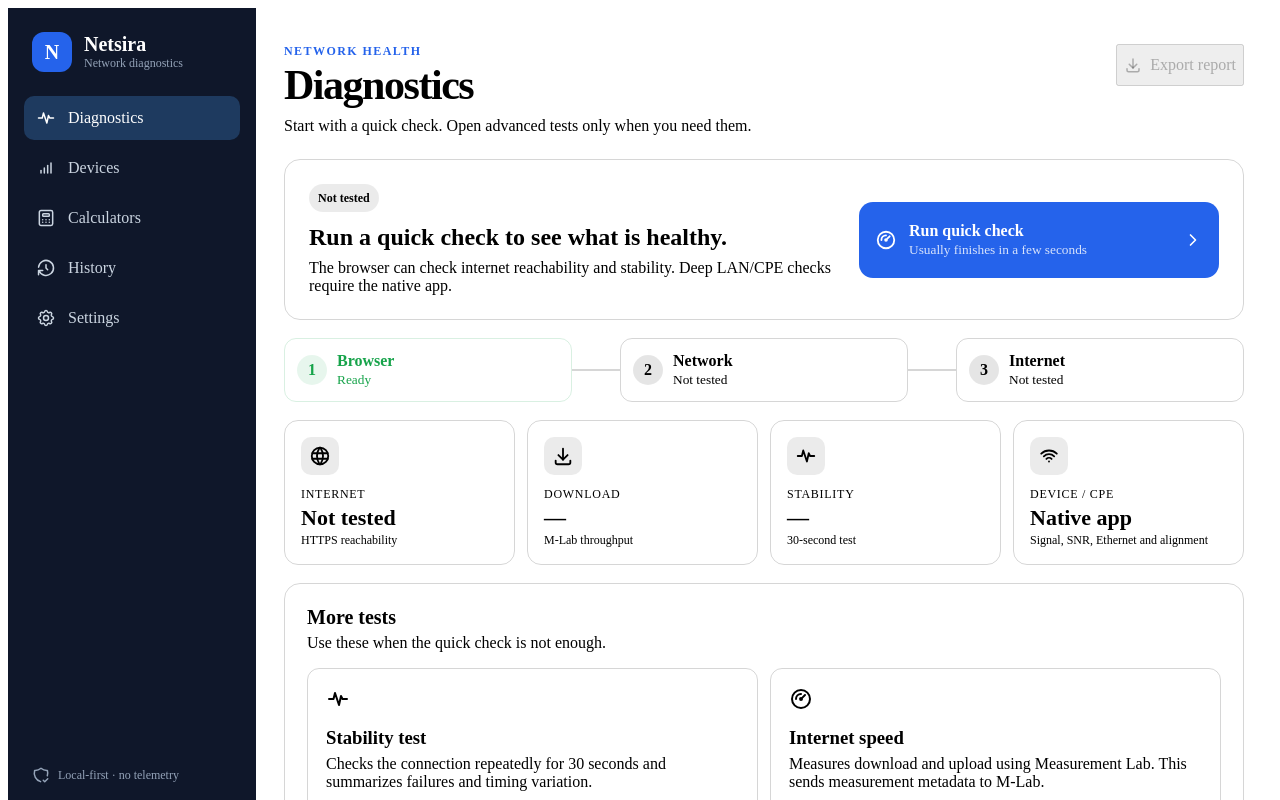
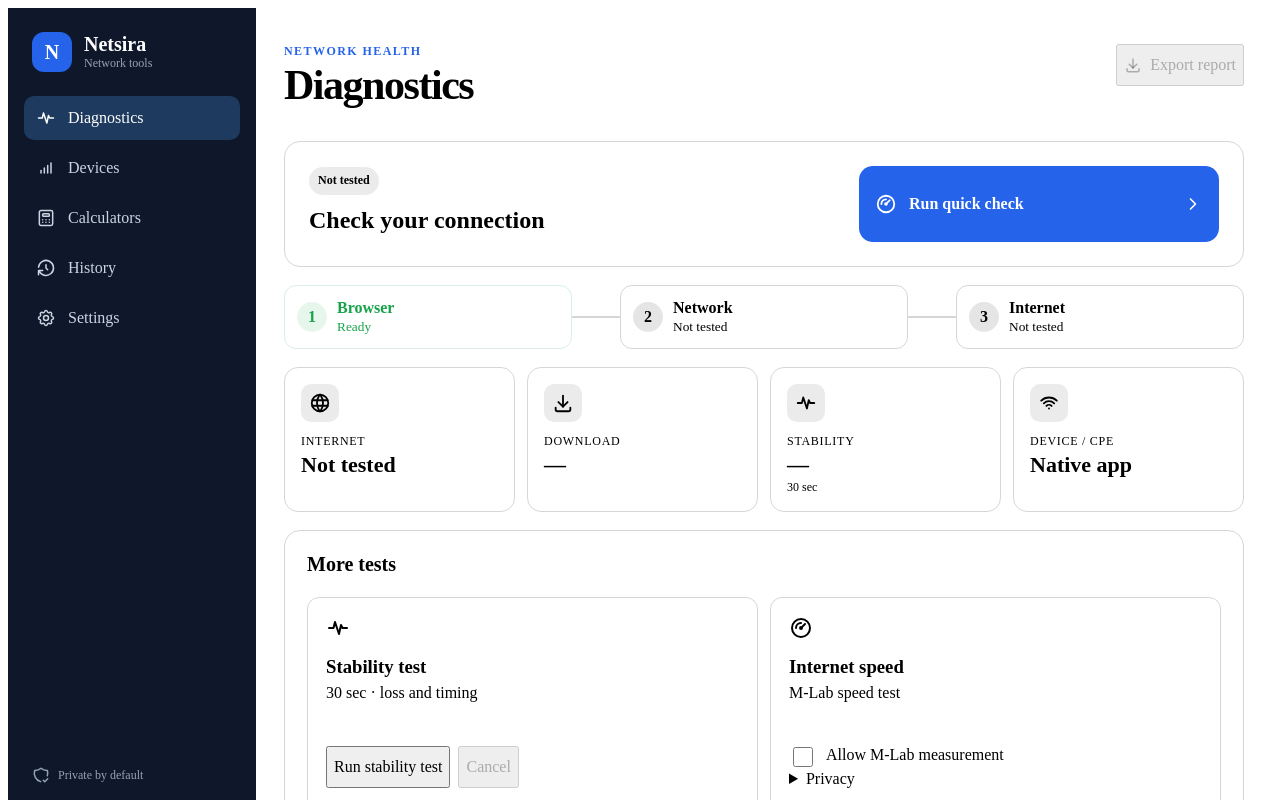
Before and after one commit to ShadowUR0/Netsira, a React (Vite) app in the folder web/: page / in a window 1280 px wide. Shown: the top 800 px of the page. Built offline with nearby package versions, Linux system fonts and the light colour scheme.

Commit message:
Reduce visible copy and defer web details

```diff
--- a/web/src/App.tsx
+++ b/web/src/App.tsx
@@ -69,14 +69,14 @@ export function App() {
   const [page, setPage] = useState<Page>('diagnostics')
   const [mlabConsent, setMlabConsent] = useState(false)
   const [modeRunning, setModeRunning] = useState(false)
-  const [modeText, setModeText] = useState('Not run yet.')
+  const [modeText, setModeText] = useState('—')
   const [quickRunning, setQuickRunning] = useState(false)
   const [lastQuick, setLastQuick] = useState<WebQuickResult | null>(null)
   const [speedRunning, setSpeedRunning] = useState(false)
   const [lastSpeed, setLastSpeed] = useState<Ndt7Result | null>(null)
   const [stabilityRunning, setStabilityRunning] = useState(false)
   const [lastStability, setLastStability] = useState<WebStabilityResult | null>(null)
-  const [stabilityText, setStabilityText] = useState('Not run yet.')
+  const [stabilityText, setStabilityText] = useState('—')
   const stabilityAbort = useRef<AbortController | null>(null)
   const [distance, setDistance] = useState('1')
   const [frequency, setFrequency] = useState('5800')
@@ -93,19 +93,19 @@ export function App() {
 
   async function runStandard() {
     if (!mlabConsent) {
-      setModeText('Confirm the M-Lab privacy notice first.')
+      setModeText('Enable M-Lab first')
       return
     }
     setModeRunning(true)
-    setModeText('Running connection checks and throughput test…')
+    setModeText('Running…')
     try {
       const quickResult = await runWebQuickTest()
       setLastQuick(quickResult)
       const speedResult = await runNdt7()
       setLastSpeed(speedResult)
-      setModeText('Standard test complete.')
+      setModeText('Done')
     } catch (error) {
-      setModeText('Test failed: ' + (error instanceof Error ? error.message : 'unknown error'))
+      setModeText('Failed: ' + (error instanceof Error ? error.message : 'unknown error'))
     } finally {
       setModeRunning(false)
     }
@@ -113,7 +113,7 @@ export function App() {
 
   async function runSpeed() {
     if (!mlabConsent) {
-      setModeText('Confirm the M-Lab privacy notice first.')
+      setModeText('Enable M-Lab first')
       return
     }
     setSpeedRunning(true)
@@ -129,7 +129,7 @@ export function App() {
     stabilityAbort.current?.abort()
     stabilityAbort.current = controller
     setStabilityRunning(true)
-    setStabilityText('Starting 30-second browser stability test…')
+    setStabilityText('Starting…')
 
     try {
       const result = await runWebStability(
@@ -142,12 +142,12 @@ export function App() {
         },
       )
       setLastStability(result)
-      setStabilityText('Stability test complete.')
+      setStabilityText('Done')
     } catch (error) {
       setStabilityText(
         error instanceof DOMException && error.name === 'AbortError'
-          ? 'Stability test cancelled.'
-          : 'Stability test failed.',
+          ? 'Cancelled'
+          : 'Failed',
       )
     } finally {
       setStabilityRunning(false)
@@ -175,7 +175,7 @@ export function App() {
           <div className="brand-mark">N</div>
           <div>
             <div className="brand-title">Netsira</div>
-            <div className="brand-subtitle">Network diagnostics</div>
+            <div className="brand-subtitle">Network tools</div>
           </div>
         </div>
 
@@ -196,7 +196,7 @@ export function App() {
 
         <div className="sidebar-footer">
           <IconShieldCheck size={18} />
-          <span>Local-first · no telemetry</span>
+          <span>Private by default</span>
         </div>
       </aside>
 
@@ -207,7 +207,7 @@ export function App() {
               <div>
                 <div className="eyebrow">NETWORK HEALTH</div>
                 <h1>Diagnostics</h1>
-                <p>Start with a quick check. Open advanced tests only when you need them.</p>
+
               </div>
               <button
                 className="btn btn-outline-primary export-button"
@@ -221,14 +221,14 @@ export function App() {
             <section className="health-hero">
               <div>
                 <StatusPill state={overallState}>{overallLabel}</StatusPill>
-                <h2>{!lastQuick ? 'Run a quick check to see what is healthy.' : lastQuick.findings[0]?.title ?? 'Check complete.'}</h2>
-                <p>The browser can check internet reachability and stability. Deep LAN/CPE checks require the native app.</p>
+                <h2>{!lastQuick ? 'Check your connection' : lastQuick.findings[0]?.title ?? 'Check complete'}</h2>
+
               </div>
               <button className="primary-action" disabled={quickRunning} onClick={runQuick}>
                 <IconGauge size={22} />
                 <span>
                   <strong>{quickRunning ? 'Checking…' : 'Run quick check'}</strong>
-                  <small>Usually finishes in a few seconds</small>
+
                 </span>
                 <IconChevronRight size={20} />
               </button>
@@ -252,7 +252,7 @@ export function App() {
               <MetricCard
                 label="Internet"
                 value={!lastQuick ? 'Not tested' : lastQuick.httpsReachable ? 'Reachable' : 'Unavailable'}
-                hint={lastQuick?.latencyMs == null ? 'HTTPS reachability' : lastQuick.latencyMs.toFixed(0) + ' ms request'}
+                hint={lastQuick?.latencyMs == null ? undefined : lastQuick.latencyMs.toFixed(0) + ' ms'}
                 icon={<IconWorld size={22} />}
                 state={!lastQuick ? 'neutral' : lastQuick.httpsReachable ? 'good' : 'problem'}
                 progress={lastQuick ? (lastQuick.httpsReachable ? 1 : 0) : undefined}
@@ -260,14 +260,14 @@ export function App() {
               <MetricCard
                 label="Download"
                 value={lastSpeed ? lastSpeed.downloadMbps.toFixed(1) + ' Mb/s' : '—'}
-                hint="M-Lab throughput"
+
                 icon={<IconDownload size={22} />}
                 state={lastSpeed ? 'good' : 'neutral'}
               />
               <MetricCard
                 label="Stability"
                 value={lastStability ? (100 - lastStability.failurePercent).toFixed(0) + '%' : '—'}
-                hint={lastStability ? 'Successful checks' : '30-second test'}
+                hint={lastStability ? undefined : '30 sec'}
                 icon={<IconActivityHeartbeat size={22} />}
                 state={!lastStability ? 'neutral' : lastStability.failurePercent > 0 ? 'warning' : 'good'}
                 progress={lastStability ? Math.max(0, Math.min(1, (100 - lastStability.failurePercent) / 100)) : undefined}
@@ -275,7 +275,7 @@ export function App() {
               <MetricCard
                 label="Device / CPE"
                 value="Native app"
-                hint="Signal, SNR, Ethernet and alignment"
+
                 icon={<IconWifi size={22} />}
               />
             </section>
@@ -285,7 +285,7 @@ export function App() {
                 <div className="panel-heading">
                   <div>
                     <h2>What Netsira found</h2>
-                    <p>Important findings first; raw measurements stay secondary.</p>
+
                   </div>
                 </div>
                 <div className="finding-list">
@@ -305,7 +305,7 @@ export function App() {
               <div className="panel-heading">
                 <div>
                   <h2>More tests</h2>
-                  <p>Use these when the quick check is not enough.</p>
+
                 </div>
               </div>
 
@@ -313,7 +313,7 @@ export function App() {
                 <article className="action-card">
                   <IconActivityHeartbeat size={24} />
                   <h3>Stability test</h3>
-                  <p>Checks the connection repeatedly for 30 seconds and summarizes failures and timing variation.</p>
+                  <p>30 sec · loss and timing</p>
                   <div className="button-row">
                     <button className="btn btn-primary" disabled={stabilityRunning} onClick={runStability}>
                       {stabilityRunning ? 'Running…' : 'Run stability test'}
@@ -340,11 +340,15 @@ export function App() {
                 <article className="action-card">
                   <IconGauge size={24} />
                   <h3>Internet speed</h3>
-                  <p>Measures download and upload using Measurement Lab. This sends measurement metadata to M-Lab.</p>
+                  <p>M-Lab speed test</p>
                   <label className="consent-row">
                     <input type="checkbox" checked={mlabConsent} onChange={(e) => setMlabConsent(e.target.checked)} />
-                    <span>I understand the M-Lab privacy notice</span>
+                    <span>Allow M-Lab measurement</span>
                   </label>
+                  <details className="compact-details">
+                    <summary>Privacy</summary>
+                    <p>M-Lab may record measurement metadata, including your public IP.</p>
+                  </details>
                   <div className="button-row">
                     <button className="btn btn-primary" disabled={speedRunning} onClick={runSpeed}>
                       {speedRunning ? 'Running…' : 'Run speed test'}
@@ -372,14 +376,18 @@ export function App() {
               <div>
                 <div className="eyebrow">LOCAL NETWORK</div>
                 <h1>Devices</h1>
-                <p>Deep CPE discovery and radio diagnostics are available in the Android and Windows apps.</p>
+
               </div>
             </header>
             <section className="panel native-callout">
               <IconAntennaBars5 size={34} />
               <div>
                 <h2>Use a native app for CPE diagnostics</h2>
-                <p>Browsers cannot reliably access local airOS devices because of CORS, local-network restrictions, and certificate rules.</p>
+                <p>Use Android or Windows for local-device checks.</p>
+                <details className="compact-details">
+                  <summary>Why?</summary>
+                  <p>Browsers can block local devices through CORS, certificate, or local-network rules.</p>
+                </details>
                 <div className="capability-list">
                   <span>Signal & SNR</span><span>Chain balance</span><span>Ethernet link</span><span>Live alignment</span>
                 </div>
@@ -394,12 +402,12 @@ export function App() {
               <div>
                 <div className="eyebrow">RF TOOLS</div>
                 <h1>Calculators</h1>
-                <p>Engineering tools stay separate from diagnostics so you can use them at any time.</p>
+
               </div>
             </header>
             <section className="panel calculator-panel">
               <div className="panel-heading">
-                <div><h2>Free-space path loss</h2><p>Estimate path loss from distance and frequency.</p></div>
+                <div><h2>Free-space path loss</h2></div>
                 <StatusPill state="neutral">FSPL</StatusPill>
               </div>
               <div className="form-grid">
@@ -413,7 +421,7 @@ export function App() {
                 </label>
               </div>
               <button className="btn btn-primary" onClick={calculate}>Calculate</button>
-              <div className="calculator-result"><small>Estimated path loss</small><strong>{fspl}</strong></div>
+              <div className="calculator-result"><small>Result</small><strong>{fspl}</strong></div>
             </section>
           </>
         )}
@@ -424,13 +432,13 @@ export function App() {
               <div>
                 <div className="eyebrow">PAST TESTS</div>
                 <h1>History</h1>
-                <p>Saved test history and comparisons are planned for the product-polish phase.</p>
+
               </div>
             </header>
             <section className="empty-state panel">
               <IconHistory size={36} />
               <h2>No saved runs yet</h2>
-              <p>For now, export a JSON report after a test. Persistent history will live here.</p>
+              <p>Export reports for now.</p>
             </section>
           </>
         )}
@@ -441,18 +449,18 @@ export function App() {
               <div>
                 <div className="eyebrow">PRIVACY & BEHAVIOR</div>
                 <h1>Settings</h1>
-                <p>Netsira is local-first. External measurement is opt-in.</p>
+
               </div>
             </header>
             <section className="panel settings-list">
               <div className="setting-row">
                 <IconShieldCheck size={24} />
-                <div><h3>Telemetry</h3><p>No analytics or hidden telemetry.</p></div>
+                <div><h3>Telemetry</h3><p>None</p></div>
                 <StatusPill state="good">Off</StatusPill>
               </div>
               <div className="setting-row">
                 <IconWorld size={24} />
-                <div><h3>M-Lab throughput</h3><p>Runs only after explicit consent in Diagnostics.</p></div>
+                <div><h3>M-Lab</h3><p>Opt-in</p></div>
                 <StatusPill state="neutral">Opt-in</StatusPill>
               </div>
             </section>
```
